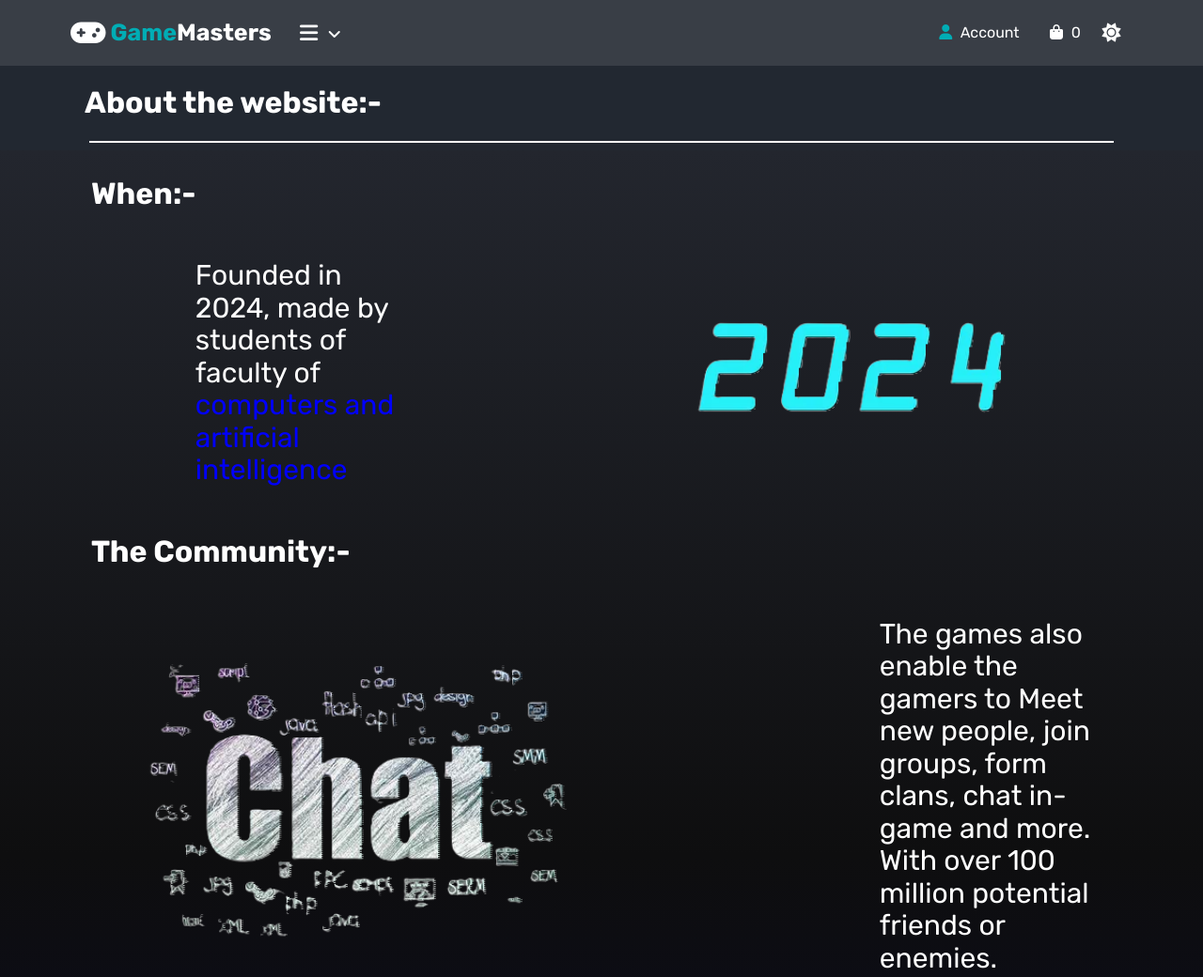
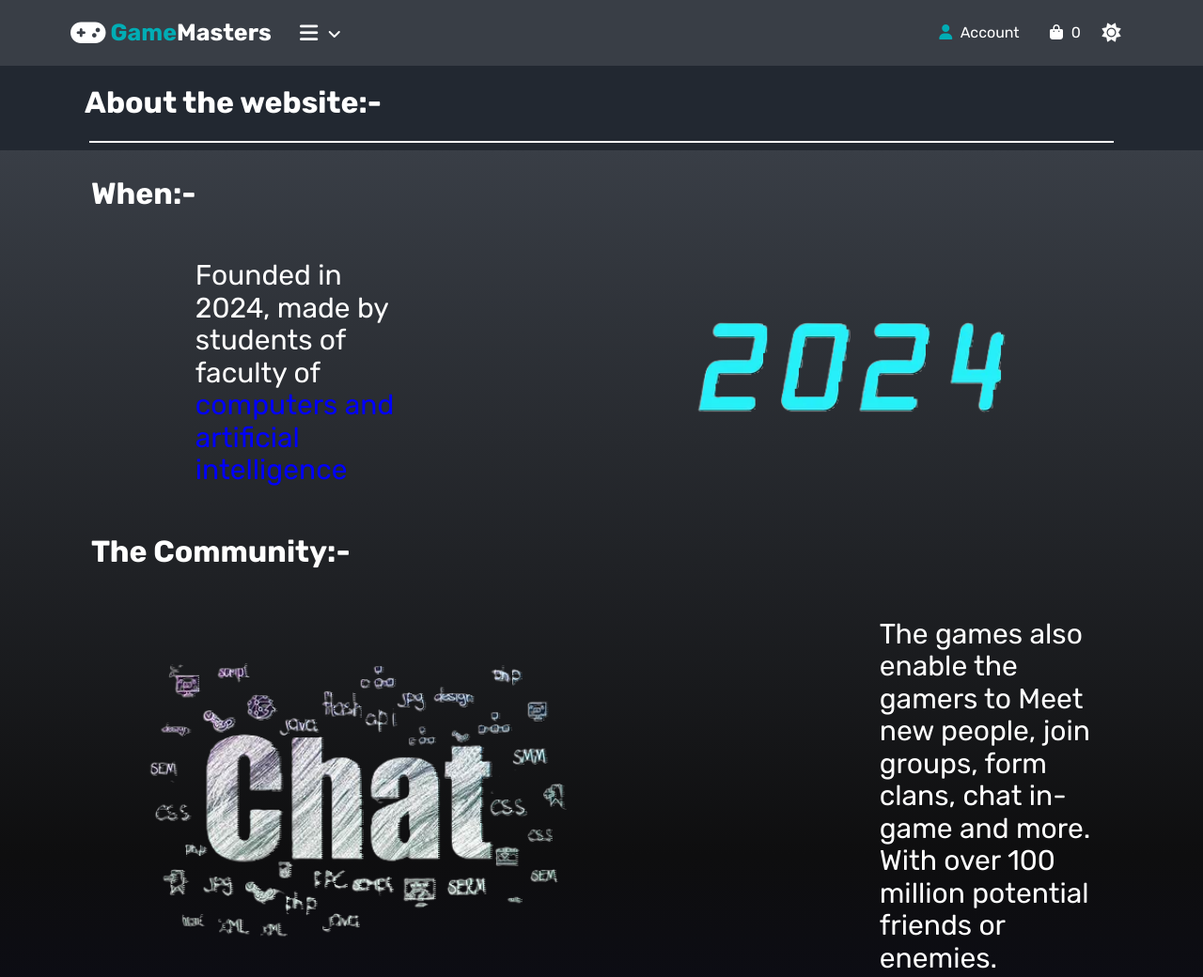
Before and after one commit to Game-Masters-IT/IT_Project, a plain HTML site: page about.html in a window 1280 px wide. Shown: the top 1040 px of the page at 94% size. Drawn offline with Linux system fonts and the light colour scheme.

Commit message:
Update about.html

```diff
--- a/about.html
+++ b/about.html
@@ -72,7 +72,7 @@
 
 <h1 class="lkj">About the website:-</h1>
         <hr class="pk">
-        <div class="ad" style="background:linear-gradient(#23262E,rgb(14, 14, 15),rgb(5, 6, 41)) ">
+        <div class="ad" style="background:linear-gradient(var(--dark),rgb(14, 14, 15),rgb(5, 6, 41)) ">
             <h1 class="lkj">When:-</h1>
             <div class="edk">
                 <p class="lkj" style="font-size: 30px;  width: 25%;" >
```
